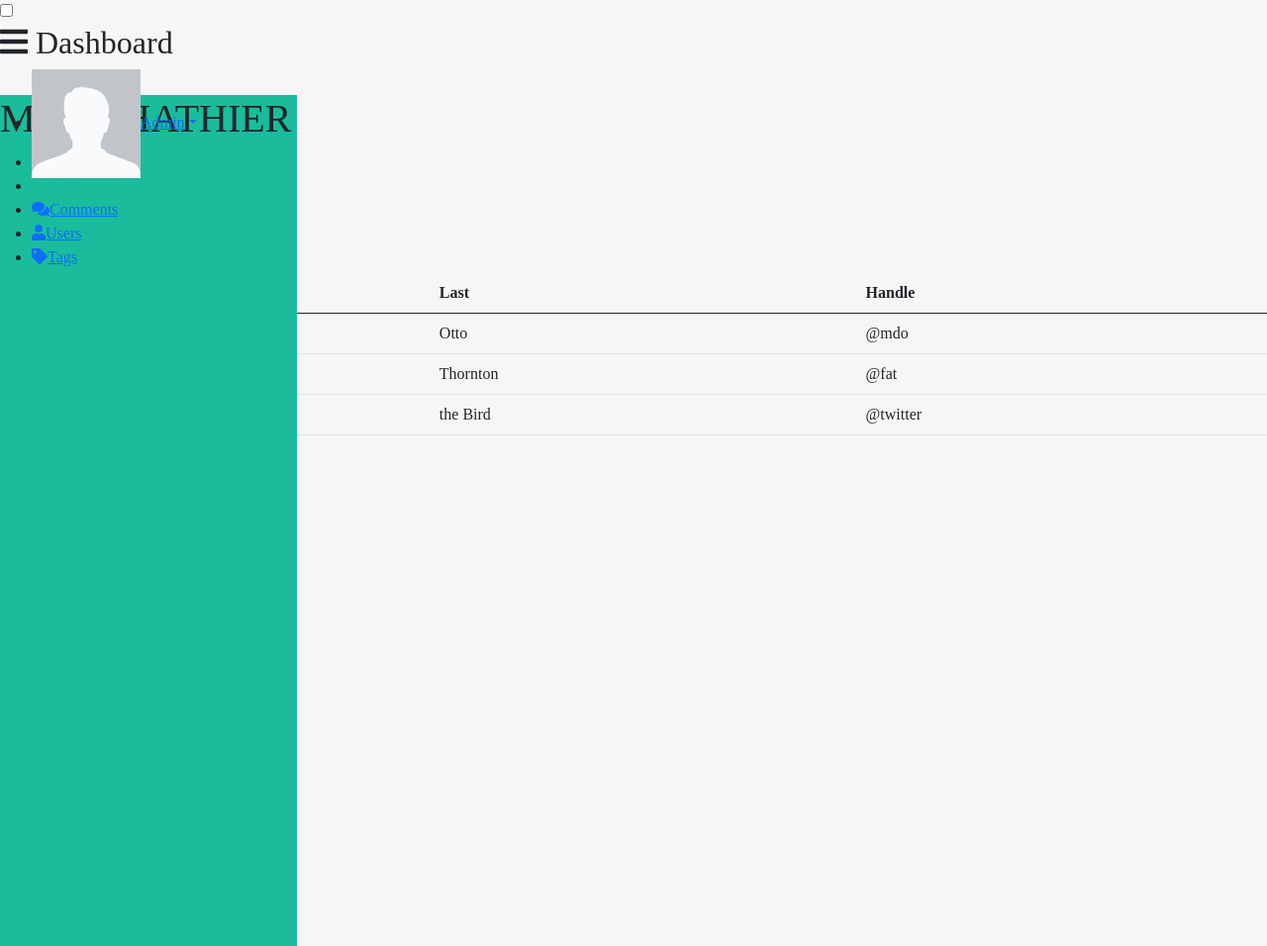
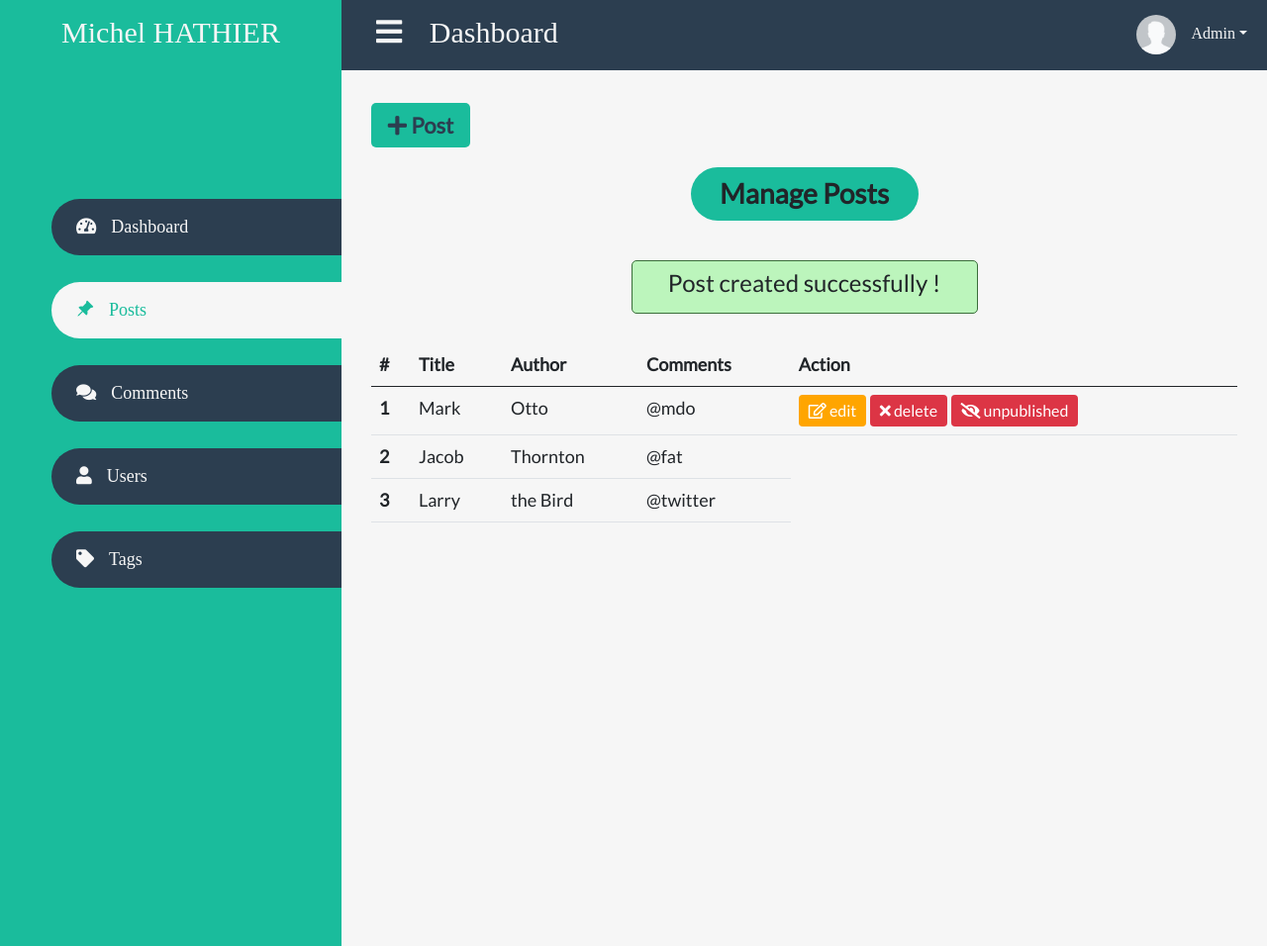
Before and after one commit to aerial978/blog, a PHP site: page /admin/posts/index.html in a window 1280 px wide. Shown: the whole page at 99% size. Run offline with PHP 8.4, Linux system fonts and the light colour scheme; some web fonts are replaced.

Commit message:
Update admin posts index page

```diff
--- a/html_css/admin/posts/index.html
+++ b/html_css/admin/posts/index.html
@@ -51,18 +51,21 @@
                     </li>
                 </ul>
             </header>
-
-
-        <main>
-            <button type="button" class="btn btn-primary"><i class="fas fa-plus"></i> Post</button>
+            <section>
+                <div class="index">
+                    <button type="button" class=" add-btn btn btn-primary"><i class="fas fa-plus"></i> Post</button>
                     <h3 class="page-title">Manage Posts</h3>
+                    <div class="auth message success text-dark">
+                        <h4>Post created successfully !</h4>
+                    </div>
                     <table class="table">
                         <thead>
                         <tr>
                             <th scope="col">#</th>
-                    <th scope="col">First</th>
-                    <th scope="col">Last</th>
-                    <th scope="col">Handle</th>
+                            <th scope="col">Title</th>
+                            <th scope="col">Author</th>
+                            <th scope="col">Comments</th>
+                            <th scope="col">Action</th>
                         </tr>
                         </thead>
                         <tbody>
@@ -71,6 +74,11 @@
                             <td>Mark</td>
                             <td>Otto</td>
                             <td>@mdo</td>
+                            <td>
+                                <button type="button" class="action-btn btn btn-primary"><i class="far fa-edit"></i> edit</button>
+                                <button type="button" class="action-btn btn btn-danger"><i class="fas fa-times"></i> delete</button>
+                                <button type="button" class="action-btn btn btn-danger"><i class="fas fa-eye-slash"></i> unpublished</button>
+                            </td>
                         </tr>
                         <tr>
                             <th scope="row">2</th>
@@ -86,7 +94,8 @@
                         </tr>
                         </tbody>
                     </table>
-        </main>
+                </div>
+            </section>
 
         </div>
 
--- a/html_css/css/admin.css
+++ b/html_css/css/admin.css
@@ -1,84 +1,294 @@
 /* --ADMIN NAVBAR-SIDEBAR --*/
 
-.admin-navbar .navbar h3 {
+.sidemenu {
+    position: fixed;
+    background: var(--thirdColor);
+    left: 0;
+    top: 0;
+    width: 345px;
+    height: 100%;
+    z-index: 100;
+    transition: width 300ms;
+}
+
+.sidemenu-brand {
+    text-align: center;
+    color: var(--secondaryColor);
+    font-size: 30px;
+    margin: 15px 0 15px 0;
+}
+
+.sidebar-menu {
+    margin-top: 120px;
+    padding-top: 30px;
+}
+
+.sidebar-menu li {
+    width: 100%;
+    margin-bottom: 27px;
+    padding-left: 20px;
+    list-style: none;
+}
+
+.sidebar-menu a {
+    background: var(--primaryColor);
+    color: var(--secondaryColor);
+    display: block;
+    font-size: 18px;
+    text-decoration: none;
+    border-radius: 30px 0px 0px 30px;
+    padding: 15px 0 15px 25px;
+}
+
+.sidebar-menu a:hover {
+    background: var(--secondaryColor);
+    border-radius: 30px 0px 0px 30px;
+    color: var(--thirdColor);
+}
+
+.sidebar-menu a.active {
+    background: var(--secondaryColor);
+    color: var(--primaryColor);
+}
+
+.sidebar-menu a span {
+    font-size: 18px;
+    padding-right: 15px;
+}
+
+#nav-toggle:checked + .sidemenu {
+    width: 80px;
+}
+
+#nav-toggle:checked + .sidemenu .sidemenu-brand,
+#nav-toggle:checked + .sidemenu  li {
+    padding-left: 0rem;
+
+}
+
+#nav-toggle:checked + .sidemenu li a {
+    padding-left: 0rem;
+}
+
+#nav-toggle:checked + .sidemenu li a span:first-child {
+    padding-left: 15px;
+}
+
+#nav-toggle:checked + .sidemenu .sidemenu-brand span:last-child,
+#nav-toggle:checked + .sidemenu li a span:last-child {
+    display: none;
+}
+
+#nav-toggle:checked ~ .main-content {
+    margin-left: 80px;
+}
+
+#nav-toggle:checked ~ .main-content header {
+    width: calc(100% - 80px);
+    left: 80px;
+}
+
+.main-content {
+    transition: margin-left 300ms;
+    margin-left: 345px;
+}
+
+.main-content header {
+    display: flex;
+    justify-content: space-between;
+    background: var(--primaryColor);
+    padding: 15px 20px 0 20px;
+    position: fixed;
+    left: 345px;
+    width: calc(100% - 345px);
+    top: 0;
+    z-index: 100;
+    transition: left 300ms;
+}
+
+.main-content header .nav-btn {
+    color: var(--secondaryColor);
     font-size: 30px;
 }
 
-.sidebar-responsive {
+.main-content header h2 {
+    color: var(--secondaryColor);
+    font-size: 30px;
+}
+
+.main-content .nav-btn:hover {
+    cursor: pointer;
+    color: var(--thirdColor);
+}
+
+.main-content header span {
+    font-size: 25px;
+    margin-left: 15px;
+    margin-right: 20px;
+}
+
+.main-content li {
+    list-style: none;
+}
+
+.main-content li a {
+    color: var(--secondaryColor);
+    text-decoration: none;
+}
+
+.user-wrapper {
+    display: flex;
+    align-items: center;
+}
+
+.user-wrapper .dropdown-menu {
+    margin-top: 28px;
+    border: 2px solid var(--primaryColor);
+    color: var(--primaryColor);
+    background: var(--thirdColor);
+}
+
+.user-wrapper .dropdown-menu a {
+    color: var(--primaryColor);
+}
+
+.user-wrapper img {
+    margin-right: 15px;
+    width: 40px;
+    border-radius: 50%;
+}
+
+.user-wrapper small {
+    display: inline-block;
+    color: var(--secondaryColor);
+}
+
+section .index {
+    font-family: var(--secondaryFontFamily);
+    margin-top: 50px;
+    padding: 30px;
+    background: var(--secondaryColor);
+    min-height: calc(100vh - 90px);
+}
+
+@media(max-width: 992px) {
+
+    .sidemenu {
+        width: 80px;
+    }
+
+    .sidemenu .sidemenu-brand,
+    .sidemenu  li {
+        padding-left: 0rem;
+
+    }
+
+    .sidemenu li a {
+        padding-left: 1rem;
+    }
+
+    #nav-toggle:checked + .sidemenu li a span:first-child {
+        padding-left: 20px;
+    }
+
+    .sidemenu .sidemenu-brand span:last-child,
+    .sidemenu li a span:last-child {
         display: none;
     }
 
-.sidemenu {
-    display: flex;
-    flex-direction: column;
-    position: fixed;
-    background: var(--thirdColor);
-    margin-top: 72px;
-    width: 300px;
-    height: 100%;
+    .main-content {
+        margin-left: 80px;
     }
 
-.sidemenu .profil {
-    margin-top: 50px;
-    text-align: center;
+    .main-content header {
+        width: calc(100% - 80px);
+        left: 80px;
     }
 
-.sidemenu img {
-    margin-bottom: 50px;
-    width: 110px;
-    text-align: center;
+    .sidemenu:hover {
+        width: 345px;
+        z-index: 200;
     }
 
-.sidemenu .sidebar-menu .item {
-    background: var(--primaryColor);
-    line-height: 50px;
+    .sidemenu:hover .sidemenu-brand,
+    .sidemenu:hover li {
+        padding-left: 2rem;
+        text-align: left;
     }
 
-.sidemenu .sidebar-menu .item li {
-    list-style: none;
+    .sidemenu:hover li a {
+        padding-left: 1rem;
     }
 
-.sidemenu .sidebar-menu .item .sub-btn {
-    color: var(--secondaryColor);
-    text-decoration: none;
-    cursor: pointer;
+    .sidemenu:hover .sidemenu-brand span:last-child,
+    .sidemenu:hover li a span:last-child {
+        display: inline;
     }
 
-.sidemenu .sidebar-menu .item .sub-btn:hover {
-    color: var(--thirdColor);
 }
 
-.sidemenu .sidebar-menu .item i {
-    margin-right: 15px;
+@media(max-width: 768px) {
+
+    .sidemenu {
+        left: -100%;
     }
 
-.sidemenu .sidebar-menu .item a .drop-down {
-    position: absolute;
-    margin: 15px 20px;
-    right: 0;
+    .main-content header .nav-btn  {
+        background: var(--thirdColor);
+        text-align: center;
+        padding-right: 0rem;
+        margin-right: 1rem;
+        border-radius: 50%;
+        width: 40px;
+        height: 40px;
+        padding: 10px 10px;
+        font-size: 20px;
     }
 
-.sidemenu .sidebar-menu ul ul {
-    display:none;
+    .main-content {
+        width: 100%;
+        margin-left: 0rem;
     }
 
-.sidemenu .sidebar-menu ul li:hover > ul {
-    display: block;
+    .main-content header {
+        width: 100% !important;
+        left: 0rem !important;
     }
 
-.sidemenu .sidebar-menu .sub-menu .sub-item {
-    color: var(--secondaryColor);
-    list-style: none;
-    text-decoration: none;
+    .main-content header h2 {
+        font-size: 20px;
     }
 
-.sidemenu .sidebar-menu .sub-menu .sub-item:hover {
-    color: var(--thirdColor);
+    #nav-toggle:checked + .sidemenu {
+        left: 0 !important;
+        z-index: 100;
+        width: 345px;
     }
 
-/*-- WELCOME CONTENT --*/
+    #nav-toggle:checked + .sidemenu .sidemenu-brand,
+    #nav-toggle:checked + .sidemenu  li {
+        padding-left: 2rem;
 
-.welcome-content {
+    }
+
+    #nav-toggle:checked + .sidemenu li a {
+        padding-left: 0rem;
+    }
+
+    #nav-toggle:checked + .sidemenu .sidemenu-brand span:last-child,
+    #nav-toggle:checked + .sidemenu li a span:last-child {
+        display: inline;
+    }
+
+    #nav-toggle:checked ~ .main-content {
+        margin-left: 0px !important;
+    }
+
+}
+
+/*-- ADMIN WELCOME DASHBOARD CONTENT PAGE --*/
+
+section .welcome-content {
     background: url(../images/background.jpg) no-repeat;
     background-position: center;
     background-size: cover;
@@ -86,119 +296,58 @@
     height: 100vh;
 }
 
-.auth {
-    margin-top: 450px;
+section .welcome-content .auth {
+    width: 40%;
+    position: absolute;
+    top: 30%;
+    left: 40%;
+}
+
+/*-- ADMIN INDEX POSTS CONTENT PAGE --*/
+
+section .index .add-btn {
+    background: var(--thirdColor);
+    color: var(--primaryColor);
+    border: transparent;
+    border-radius: 5px;
+    font-size: 22px;
+    font-weight: 600;
+    width: 100px;
+}
+
+section .index .add-btn:hover {
+    background: var(--primaryColor);
+    color: var(--secondaryColor);
+}
+
+section .index .page-title {
+    text-align: center;
+    width: 230px;
+    font-weight: 600;
+    margin: auto;
+    background: var(--thirdColor);
+    padding: 10px;
+    border-radius: 30px 30px 30px 30px;
+    margin-top: 20px;
+    margin-bottom: 40px;
+}
+
+section .index table {
+    width: 100%;
+    border-collapse: collapse;
+    font-size: 18px;
+}
+
+section .index .auth {
     width: 40%;
 }
 
-/*-- RESPONSIVE --*/
-
-@media screen and (max-width: 992px) {
-    .admin-navbar .nav-item .hidden {
-        padding-right: 8px;
-        visibility: visible;
+section .index .action-btn {
+    padding: 4px 10px;
+    width: auto;
+    border: none;
 }
 
-    .admin-navbar .nav-item i {
-        padding-right: 4px;
+section .index .action-btn:first-child {
+    background: orange;
 }
-
-    .sidemenu {
-        display: none;
-    }
-
-    .welcome-content {
-        margin-left: 0;
-        margin-top: 0;
-        padding: 10px 20px;
-    }
-
-    .sidebar-responsive {
-        position: absolute;
-        display: block;
-        margin-top: 80px;
-        width: 100%;
-    }
-
-    .profil-responsive {
-        display: flex;
-        justify-content: space-between;
-        align-items: center;
-        background: var(--thirdColor);
-        padding: 10px 15px;
-    }
-
-    .profil-responsive img {
-        width: 60px;
-    }
-
-    .profil-responsive .nav-btn {
-        color: var(--primaryColor);
-        font-size: 30px;
-        padding: 5px 15px;
-        border: 1px solid var(--primaryColor);
-        border-radius: 3px;
-        cursor: pointer;
-    }
-
-    .profil-responsive .nav-btn:hover {
-        background: var(--primaryColor);
-        color: var(--thirdColor);
-    }
-
-    .responsive-nav {
-        display: none;
-    }
-
-    .active {
-        display: block;
-    }
-
-    .sidebar-responsive .responsive-nav ul ul {
-        display:none;
-    }
-
-    .sidebar-responsive .responsive-nav ul li:hover > ul {
-        display: block;
-    }
-
-    .sidebar-responsive .responsive-nav .item {
-        background: var(--thirdColor);
-        line-height: 50px;
-    }
-
-    .sidebar-responsive .responsive-nav .item li {
-        list-style: none;
-    }
-
-    .sidebar-responsive .responsive-nav .item .sub-btn {
-        color: var(--secondaryColor);
-        text-decoration: none;
-        cursor: pointer;
-    }
-
-    .sidebar-responsive .responsive-nav .sub-btn:hover {
-        color: var(--primaryColor);
-    }
-
-    .sidebar-responsive .responsive-nav .item i {
-        margin-right: 15px;
-    }
-
-    .sidebar-responsive .responsive-nav .item a .drop-down {
-        position: absolute;
-        margin: 15px 20px;
-        right: 0;
-    }
-
-    .sidebar-responsive .responsive-nav .sub-menu .sub-item {
-        color: var(--secondaryColor);
-        list-style: none;
-        text-decoration: none;
-    }
-
-    .sidebar-responsive .responsive-nav .sub-menu .sub-item:hover {
-        color: var(--primaryColor);
-    }
-
-}
```
Lines whose indentation alone changed are shown as unchanged.
